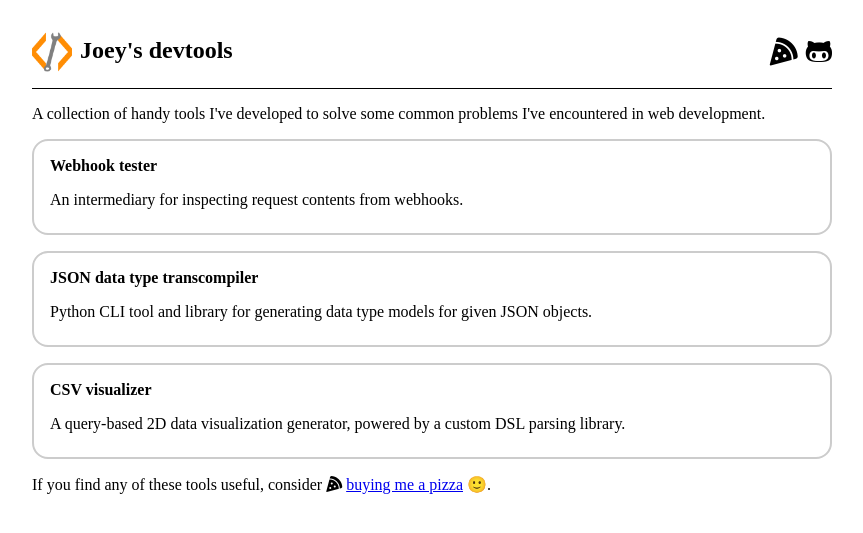
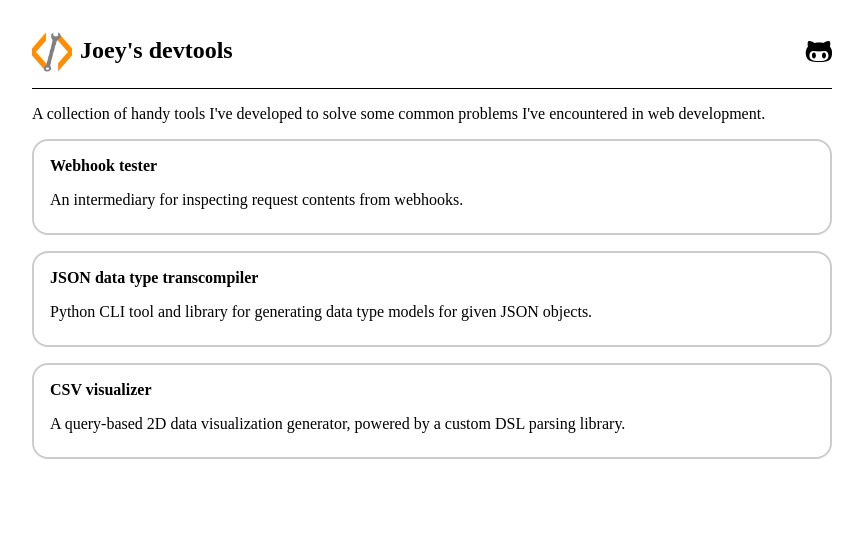
Before and after one commit to joeyshi12/devtools, a Flask app: page / in a window 1280 px wide. Shown: the top 533 px of the page, without its empty margins (208-1071 px from the left). Run offline with Flask 3, Linux system fonts and the light colour scheme.

Commit message:
removed buymeacoffee

```diff
--- a/app/templates/base.html
+++ b/app/templates/base.html
@@ -22,7 +22,6 @@
             {% endblock %}
         </ul>
         <div>
-            <a href="https://www.buymeacoffee.com/joeyshi12" target="_blank"><i class="icon fa-solid fa-pizza-slice"></i></a>
             <a href="https://github.com/joeyshi12/devtools" target="_blank"><i class="icon fa-brands fa-github-alt"></i></a>
         </div>
     </nav>
--- a/app/templates/index.html
+++ b/app/templates/index.html
@@ -28,5 +28,4 @@
             </a>
         </li>
     </ul>
-    <p>If you find any of these tools useful, consider <i class="fa-solid fa-pizza-slice"></i> <a href="https://www.buymeacoffee.com/joeyshi12" target="_blank">buying me a pizza</a> 🙂.</p>
 {% endblock %}
```
